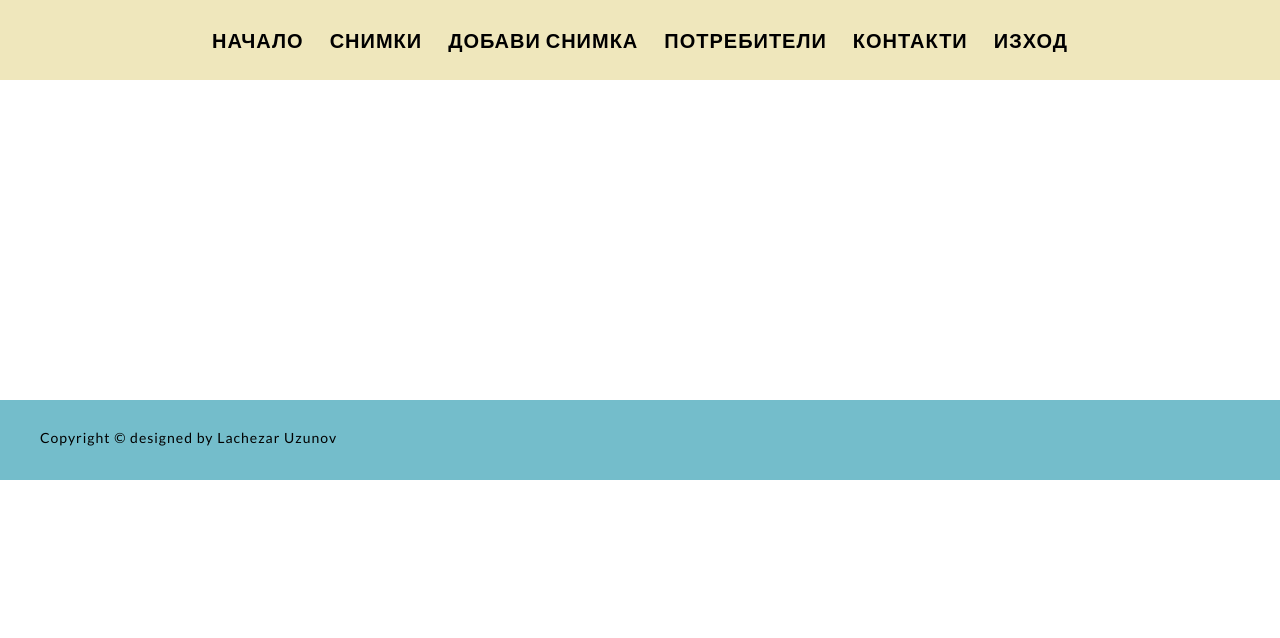
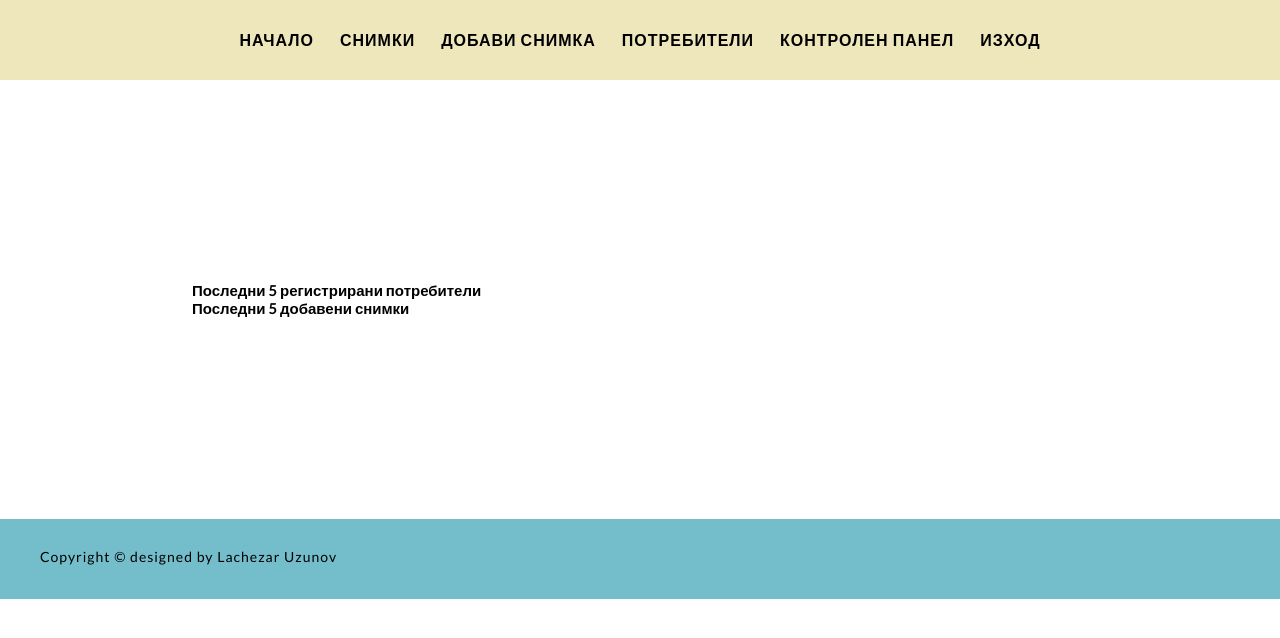
Before and after one commit to LachezarUzunov/nodejs-mysql-photofari, a React (Create React App) app in the folder frontend/: page /admin in a window 1280 px wide. Shown: the top 638 px of the page. Built offline with nearby package versions, Linux system fonts and the light colour scheme; no server answers; sample sign-in values are in the browser's storage; a web font is replaced by a local one.

Commit message:
adding admin dashboard, changes to Main Navigation

```diff
--- a/frontend/src/App.js
+++ b/frontend/src/App.js
@@ -17,6 +17,7 @@ import Contacts from "./screens/contacts/Contacts";
 import PrivateRoute from "./components/PrivateRoute";
 import AddPhotos from "./screens/photos/AddPhotos";
 import SinglePhoto from "./screens/single-photo/SinglePhoto";
+import Dashboard from "./screens/dashboard/Dashboard";
 
 function App() {
   return (
@@ -31,6 +32,9 @@ function App() {
         <Route path="/add" element={<PrivateRoute />}>
           <Route path="/add" element={<AddPhotos />} />
         </Route>
+        <Route path="/admin" element={<PrivateRoute />}>
+          <Route path="/admin" element={<Dashboard />}/>
+        </Route>
 
         {/* <Route path="/my-profile" element={<Contacts />}></Route> */}
       </Routes>
--- a/frontend/src/components/PrivateRoute.js
+++ b/frontend/src/components/PrivateRoute.js
@@ -4,7 +4,7 @@ import { Navigate, Outlet } from "react-router-dom";
 const PrivateRoute = () => {
   const { user } = useSelector((state) => state.auth);
 
-  return user ? <Outlet /> : <Navigate to="/home" />;
+  return user ? <Outlet /> : <Navigate to="/" />;
 };
 
 export default PrivateRoute;
--- a/frontend/src/components/comment/SingleComment.js
+++ b/frontend/src/components/comment/SingleComment.js
@@ -1,8 +1,8 @@
 import React from "react";
 import classes from './SingleComment.module.css'
 
-const SingleComment = ({comment}) => {
-
+const SingleComment = ({comment, isAdmin}) => {
+    console.log(isAdmin)
     return (
         <article className={classes.comment}>
             <div>
@@ -10,6 +10,11 @@ const SingleComment = ({comment}) => {
                     <p>{comment.comment}</p>
                  ) : null}
             </div>
+            {isAdmin ? (
+                  <div>
+                  <button className="primaryBtn">Изтрий</button>
+              </div>
+            ) : null}
         </article>
 
     )
--- a/frontend/src/components/layout/MainNavigation.js
+++ b/frontend/src/components/layout/MainNavigation.js
@@ -32,14 +32,22 @@ const MainNavigation = () => {
         <li>
           <Link to="/profiles">Потребители</Link>
         </li>
-        <li>
+        {user && user.isAdmin ? null :  <li>
           <Link to="/contacts">Контакти</Link>
-        </li>
+        </li>}
+
         {/* {!user && (
           <li>
             <Link to="/login">Влез</Link>
           </li>
         )} */}
+        {user && user.isAdmin && (
+          <li>
+            <Link to="/admin">
+              Контролен панел
+            </Link>
+          </li>
+        )}
         {user && (
           <li>
             <Link to="/" onClick={onLogout}>
@@ -47,6 +55,7 @@ const MainNavigation = () => {
             </Link>
           </li>
         )}
+
       </ul>
     </nav>
   );
--- a/frontend/src/index.css
+++ b/frontend/src/index.css
@@ -38,7 +38,7 @@ li {
 a {
   text-decoration: none;
   color: black;
-  font-size: 2rem;
+  font-size: 1.6rem;
   font-family: "Lato", sans-serif;
   font-weight: 700;
   letter-spacing: 0.1rem;
--- /dev/null
+++ b/frontend/src/screens/dashboard/Dashboard.js
@@ -0,0 +1,18 @@
+import React from "react";
+import classes from './Dashboard.module.css';
+
+const Dashboard = () => {
+    return (
+        <section className={classes.main}>
+            <section>
+                <h2>Последни 5 регистрирани потребители</h2>
+            </section>
+            <section>
+                <h2>Последни 5 добавени снимки</h2>
+            </section>
+
+        </section>
+    )
+}
+
+export default Dashboard;
--- /dev/null
+++ b/frontend/src/screens/dashboard/Dashboard.module.css
@@ -0,0 +1,4 @@
+.main {
+    width: var(--lg-screen);
+    margin: 0 auto;
+}
--- a/frontend/src/screens/single-photo/SinglePhoto.js
+++ b/frontend/src/screens/single-photo/SinglePhoto.js
@@ -5,7 +5,7 @@ import { toast } from "react-toastify";
 
 import { useSelector, useDispatch } from "react-redux";
 import { useNavigate, useParams } from "react-router-dom";
-import { deletePhoto, getSinglePhoto, reset } from "../../features/photos/photosSlice";
+import { deletePhoto, getLastTen, getSinglePhoto, reset } from "../../features/photos/photosSlice";
 import { addComment, getAllComments } from "../../features/comments/commentSlice";
 
 import { storage } from "../../firebase";
@@ -103,6 +103,7 @@ const SinglePhoto = () => {
         if (isOwner || user.isAdmin) {
             dispatch(deletePhoto(id))
             if (isPhotoSuccess) {
+                dispatch(getLastTen())
                 navigate('/')
             }
         }
@@ -131,7 +132,7 @@ const SinglePhoto = () => {
                 </div>
                 {comments.length > 0 ? (
                     comments.map((comment) => (
-                        <SingleComment comment={comment} key={comment.comment_id}/>
+                        <SingleComment comment={comment} key={comment.comment_id} isAdmin={activeUser.isAdmin}/>
                     ))
                 ) : <p>Все още няма коментари към тази снимка</p>
                 }
```
Also changed, not shown: 1 other file (tests, documents, lock files or other folders).
